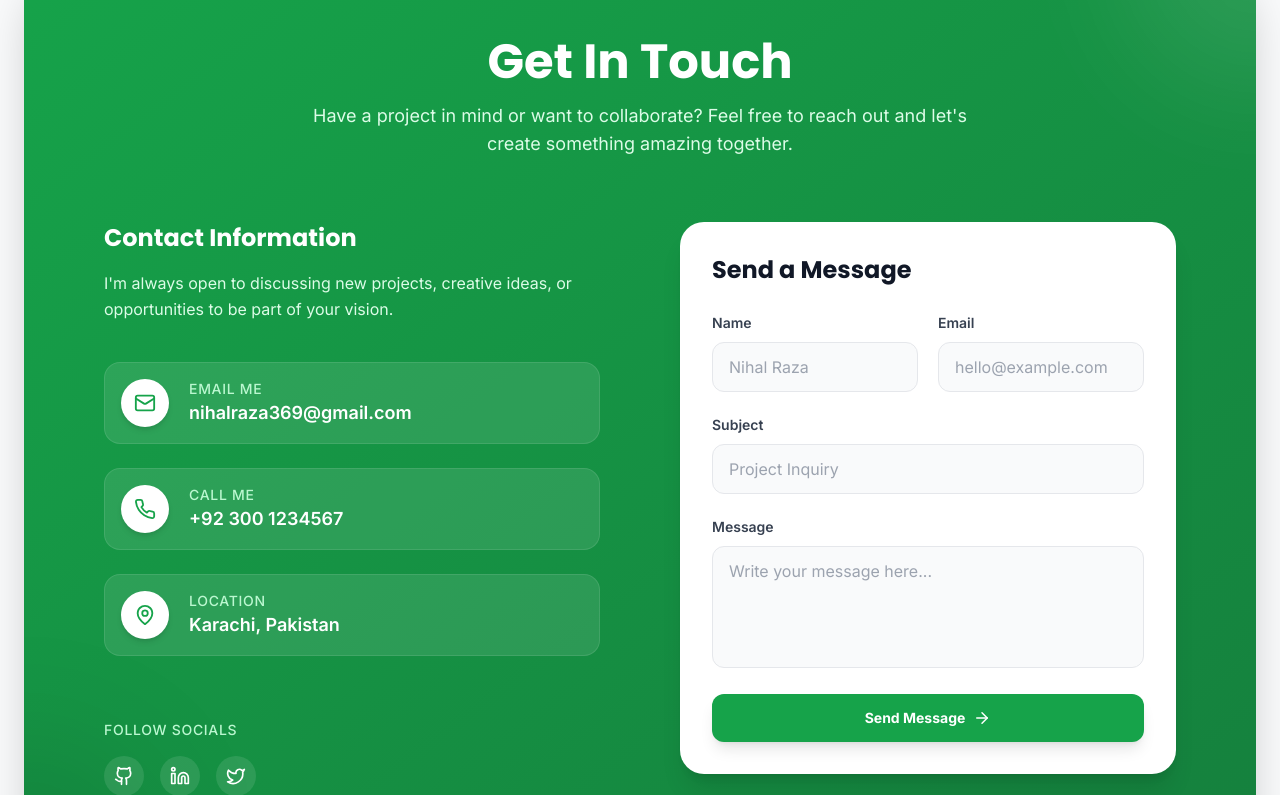
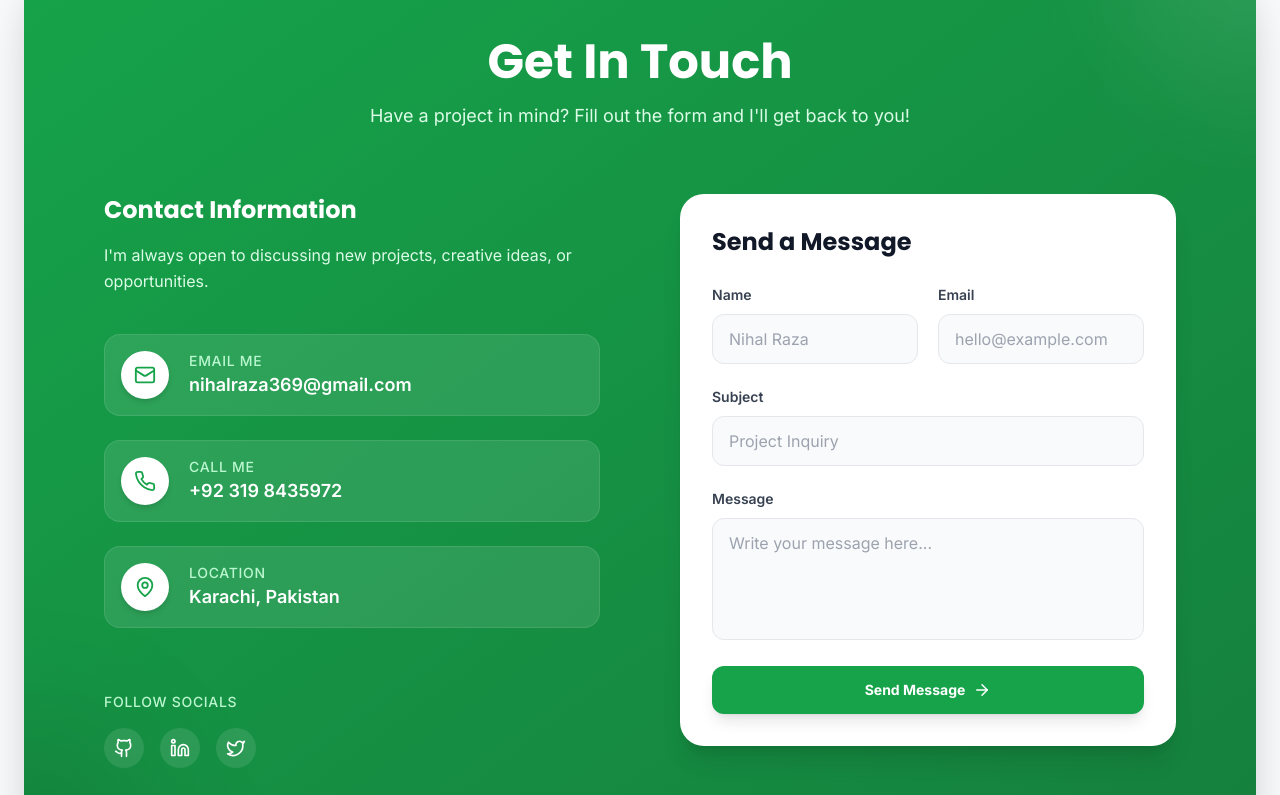
Before and after one commit to nihalraza369/My-Portfolio, a React (Vite) app: page / in a window 1280 px wide. Shown: the part 7519-8314 px from the top of the page. Built offline with nearby package versions, Linux system fonts and the light colour scheme.

Commit message:
contact update

```diff
--- a/src/components/Contact.jsx
+++ b/src/components/Contact.jsx
@@ -1,11 +1,13 @@
-import React, { useState } from 'react';
+import React, { useState, useRef } from 'react';
 import { motion } from 'framer-motion';
-import { Mail, Phone, MapPin, Send, ArrowRight, Github, Linkedin, Twitter } from 'lucide-react';
+import { Mail, Phone, MapPin, ArrowRight, Github, Linkedin, Twitter } from 'lucide-react';
 import { Button } from '@/components/ui/button';
 import { useToast } from '@/components/ui/use-toast';
+import emailjs from '@emailjs/browser'; // Import EmailJS
 
 const Contact = () => {
   const { toast } = useToast();
+  const formRef = useRef(); // Form Reference
   const [isSubmitting, setIsSubmitting] = useState(false);
 
   const [formData, setFormData] = useState({
@@ -24,22 +26,38 @@ const Contact = () => {
     e.preventDefault();
     setIsSubmitting(true);
 
-    setTimeout(() => {
-      toast({
-        title: "Message Sent!",
-        description: "Thank you for reaching out. I'll get back to you soon.",
-        duration: 5000,
+    // === YAHAN APNI DETAILS DAALNA ===
+    const SERVICE_ID = "service_9zt2f5m";   // EmailJS se milega
+    const TEMPLATE_ID = "template_9n777yc"; // EmailJS se milega
+    const PUBLIC_KEY = "hToTla7ssFpPRfOHG";   // EmailJS Account settings se milega
+    // =================================
+
+    emailjs.sendForm(SERVICE_ID, TEMPLATE_ID, formRef.current, PUBLIC_KEY)
+      .then((result) => {
+          console.log(result.text);
+          toast({
+            title: "Message Sent Successfully!",
+            description: "Thanks! I'll get back to you soon.",
+            className: "bg-green-600 text-white border-none"
+          });
+          setFormData({ name: '', email: '', subject: '', message: '' });
+      }, (error) => {
+          console.log(error.text);
+          toast({
+            title: "Failed to Send",
+            description: "Something went wrong. Please try again.",
+            variant: "destructive",
+          });
+      })
+      .finally(() => {
+        setIsSubmitting(false);
       });
-      setFormData({ name: '', email: '', subject: '', message: '' });
-      setIsSubmitting(false);
-    }, 1500);
   };
 
   return (
     <section className="py-20 bg-gray-50 min-h-screen flex items-center justify-center" id="contact">
       <div className="container mx-auto px-4 md:px-6">
 
-        {/* === MAIN GREEN CARD === */}
         <motion.div
           initial={{ opacity: 0, y: 30 }}
           whileInView={{ opacity: 1, y: 0 }}
@@ -47,38 +65,36 @@ const Contact = () => {
           transition={{ duration: 0.6 }}
           className="bg-gradient-to-br from-green-600 to-green-700 rounded-[2.5rem] shadow-2xl overflow-hidden relative"
         >
-
-          {/* Background Patterns (Decoration) */}
+          {/* Background Patterns */}
           <div className="absolute top-0 right-0 w-64 h-64 bg-white/10 rounded-full blur-3xl -translate-y-1/2 translate-x-1/2 pointer-events-none"></div>
           <div className="absolute bottom-0 left-0 w-64 h-64 bg-black/10 rounded-full blur-3xl translate-y-1/2 -translate-x-1/2 pointer-events-none"></div>
 
           <div className="p-8 md:p-16 lg:p-20 relative z-10">
 
-            {/* === SECTION HEADER (Inside Green Box) === */}
             <div className="text-center mb-16">
               <h2 className="text-3xl md:text-5xl font-bold text-white mb-4">
                 Get In Touch
               </h2>
               <p className="text-green-100 max-w-2xl mx-auto text-lg">
-                Have a project in mind or want to collaborate? Feel free to reach out and let's create something amazing together.
+                Have a project in mind? Fill out the form and I'll get back to you!
               </p>
             </div>
 
             <div className="grid lg:grid-cols-2 gap-12 lg:gap-20 items-start">
 
-              {/* === LEFT SIDE: INFO === */}
+              {/* LEFT SIDE: INFO */}
               <div className="space-y-10 text-white">
                 <div>
                   <h3 className="text-2xl font-bold mb-4">Contact Information</h3>
                   <p className="text-green-100 leading-relaxed">
-                    I'm always open to discussing new projects, creative ideas, or opportunities to be part of your vision.
+                    I'm always open to discussing new projects, creative ideas, or opportunities.
                   </p>
                 </div>
 
                 <div className="space-y-6">
                   {[
                     { icon: Mail, title: 'Email Me', value: 'nihalraza369@gmail.com', link: 'mailto:nihalraza369@gmail.com' },
-                    { icon: Phone, title: 'Call Me', value: '+92 300 1234567', link: 'tel:+923001234567' },
+                    { icon: Phone, title: 'Call Me', value: '+92 319 8435972', link: 'tel:+923198435972' },
                     { icon: MapPin, title: 'Location', value: 'Karachi, Pakistan', link: '#' }
                   ].map((item, index) => (
                     <a
@@ -97,7 +113,6 @@ const Contact = () => {
                   ))}
                 </div>
 
-                {/* Social Icons */}
                 <div className="pt-6">
                   <p className="text-sm font-medium text-green-200 mb-4 uppercase tracking-wider">Follow Socials</p>
                   <div className="flex gap-4">
@@ -110,17 +125,18 @@ const Contact = () => {
                 </div>
               </div>
 
-              {/* === RIGHT SIDE: FORM (White Card on Green) === */}
+              {/* RIGHT SIDE: FORM */}
               <div className="bg-white rounded-3xl p-8 shadow-xl">
                 <h3 className="text-2xl font-bold text-gray-900 mb-6">Send a Message</h3>
 
-                <form onSubmit={handleSubmit} className="space-y-5">
+                {/* ref={formRef} lagana zaroori hai EmailJS ke liye */}
+                <form ref={formRef} onSubmit={handleSubmit} className="space-y-5">
                   <div className="grid md:grid-cols-2 gap-5">
                     <div className="space-y-2">
                       <label className="text-sm font-semibold text-gray-700">Name</label>
                       <input
                         type="text"
-                        name="name"
+                        name="name" // Ye name EmailJS template me {{name}} se match hona chahiye
                         value={formData.name}
                         onChange={handleChange}
                         required
@@ -132,7 +148,7 @@ const Contact = () => {
                       <label className="text-sm font-semibold text-gray-700">Email</label>
                       <input
                         type="email"
-                        name="email"
+                        name="email" // Ye name EmailJS template me {{email}} se match hona chahiye
                         value={formData.email}
                         onChange={handleChange}
                         required
@@ -158,7 +174,7 @@ const Contact = () => {
                   <div className="space-y-2">
                     <label className="text-sm font-semibold text-gray-700">Message</label>
                     <textarea
-                      name="message"
+                      name="message" // Ye name EmailJS template me {{message}} se match hona chahiye
                       value={formData.message}
                       onChange={handleChange}
                       required
```
